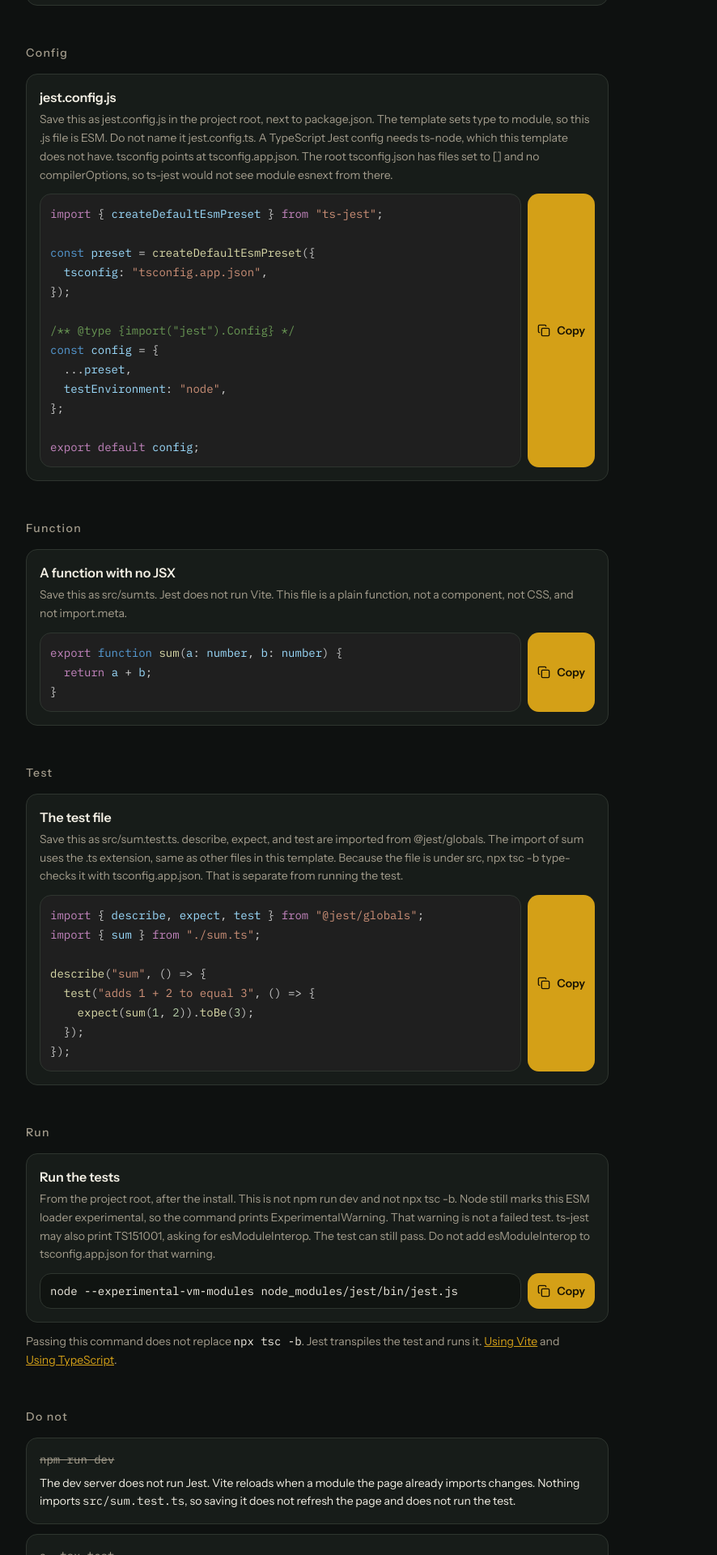
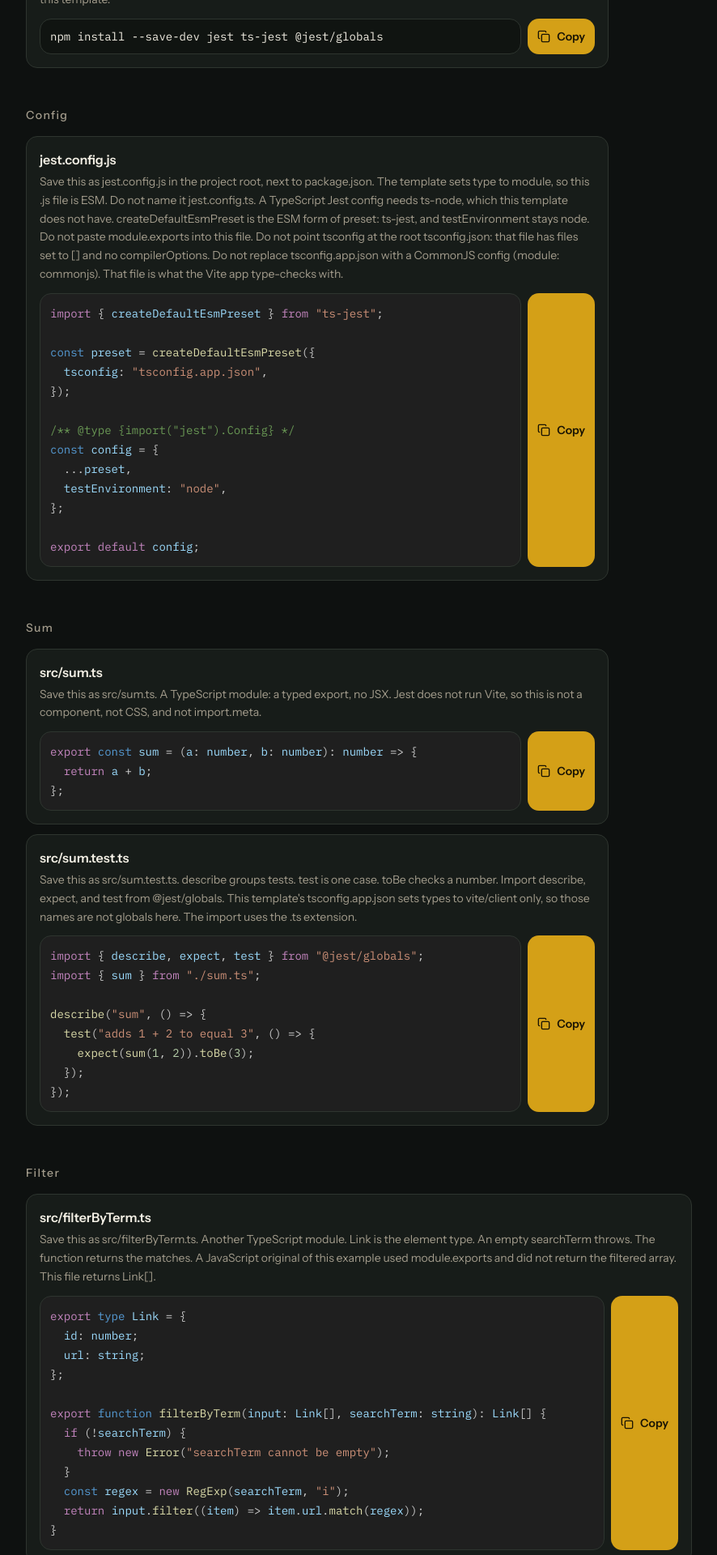
Before and after one commit to JosiahHands/viteTsCht, a React (Vite) app: page /jest in a window 1280 px wide. Shown: the part 760-2680 px from the top of the page at 81% size, without its empty margins (248-1134 px from the left). Built offline with nearby package versions, Linux system fonts and the light colour scheme.

Commit message:
Align the Jest page with TypeScript module tests

```diff
--- a/src/pages/JestPage.tsx
+++ b/src/pages/JestPage.tsx
@@ -7,7 +7,7 @@ const INSTALL: Row[] = [
     id: "jest-install",
     title: "Install Jest for TypeScript",
     detail:
-      "From the Vite React-TS project root. These are devDependencies. The React-TS template pins typescript at ~6.0.2. npm install typescript with no version is 7.0.2. ts-jest 29.4 then fails before any test, because TypeScript 7 does not expose the compiler API it needs. Do not install typescript again, and do not upgrade it on this page. @jest/globals is the Jest 30 type entry. Do not also install @types/jest. Do not install ts-node.",
+      "From the Vite React-TS project root. These are devDependencies. The React-TS template pins typescript at ~6.0.2. npm install typescript with no version is 7.0.2. ts-jest 29.4 then fails before any test, because TypeScript 7 does not expose the compiler API it needs. Do not install typescript again, and do not upgrade it on this page. @jest/globals is the Jest 30 type entry. Do not also install @types/jest. Do not install ts-node. A CommonJS walkthrough that installs typescript and @types/jest in the same command does not fit this template.",
     command: "npm install --save-dev jest ts-jest @jest/globals",
   },
 ];
@@ -17,7 +17,7 @@ const CONFIG: Row[] = [
     id: "jest-config",
     title: "jest.config.js",
     detail:
-      "Save this as jest.config.js in the project root, next to package.json. The template sets type to module, so this .js file is ESM. Do not name it jest.config.ts. A TypeScript Jest config needs ts-node, which this template does not have. tsconfig points at tsconfig.app.json. The root tsconfig.json has files set to [] and no compilerOptions, so ts-jest would not see module esnext from there.",
+      "Save this as jest.config.js in the project root, next to package.json. The template sets type to module, so this .js file is ESM. Do not name it jest.config.ts. A TypeScript Jest config needs ts-node, which this template does not have. createDefaultEsmPreset is the ESM form of preset: ts-jest, and testEnvironment stays node. Do not paste module.exports into this file. Do not point tsconfig at the root tsconfig.json: that file has files set to [] and no compilerOptions. Do not replace tsconfig.app.json with a CommonJS config (module: commonjs). That file is what the Vite app type-checks with.",
     command: `import { createDefaultEsmPreset } from "ts-jest";
 
 const preset = createDefaultEsmPreset({
@@ -34,24 +34,21 @@ export default config;`,
   },
 ];
 
-const SOURCE: Row[] = [
+const SUM: Row[] = [
   {
     id: "jest-sum",
-    title: "A function with no JSX",
+    title: "src/sum.ts",
     detail:
-      "Save this as src/sum.ts. Jest does not run Vite. This file is a plain function, not a component, not CSS, and not import.meta.",
-    command: `export function sum(a: number, b: number) {
+      "Save this as src/sum.ts. A TypeScript module: a typed export, no JSX. Jest does not run Vite, so this is not a component, not CSS, and not import.meta.",
+    command: `export const sum = (a: number, b: number): number => {
   return a + b;
-}`,
+};`,
   },
-];
-
-const TEST: Row[] = [
   {
-    id: "jest-test",
-    title: "The test file",
+    id: "jest-sum-test",
+    title: "src/sum.test.ts",
     detail:
-      "Save this as src/sum.test.ts. describe, expect, and test are imported from @jest/globals. The import of sum uses the .ts extension, same as other files in this template. Because the file is under src, npx tsc -b type-checks it with tsconfig.app.json. That is separate from running the test.",
+      "Save this as src/sum.test.ts. describe groups tests. test is one case. toBe checks a number. Import describe, expect, and test from @jest/globals. This template's tsconfig.app.json sets types to vite/client only, so those names are not globals here. The import uses the .ts extension.",
     command: `import { describe, expect, test } from "@jest/globals";
 import { sum } from "./sum.ts";
 
@@ -63,12 +60,107 @@ describe("sum", () => {
   },
 ];
 
+const FILTER: Row[] = [
+  {
+    id: "jest-filter",
+    title: "src/filterByTerm.ts",
+    detail:
+      "Save this as src/filterByTerm.ts. Another TypeScript module. Link is the element type. An empty searchTerm throws. The function returns the matches. A JavaScript original of this example used module.exports and did not return the filtered array. This file returns Link[].",
+    command: `export type Link = {
+  id: number;
+  url: string;
+};
+
+export function filterByTerm(input: Link[], searchTerm: string): Link[] {
+  if (!searchTerm) {
+    throw new Error("searchTerm cannot be empty");
+  }
+  const regex = new RegExp(searchTerm, "i");
+  return input.filter((item) => item.url.match(regex));
+}`,
+  },
+  {
+    id: "jest-filter-test",
+    title: "src/filterByTerm.test.ts",
+    detail:
+      "Save this as src/filterByTerm.test.ts. toEqual compares the array. toThrow checks the empty-term error. import type { Link } is required: verbatimModuleSyntax is on, so a type-only name cannot use a value import.",
+    command: `import { describe, expect, test } from "@jest/globals";
+import { filterByTerm, type Link } from "./filterByTerm.ts";
+
+const input: Link[] = [
+  { id: 1, url: "https://www.url1.dev" },
+  { id: 2, url: "https://www.url2.dev" },
+  { id: 3, url: "https://www.link3.dev" },
+];
+
+describe("filterByTerm", () => {
+  test("it should filter by a search term (link)", () => {
+    const output = [{ id: 3, url: "https://www.link3.dev" }];
+    expect(filterByTerm(input, "link")).toEqual(output);
+  });
+
+  test("it rejects an empty search term", () => {
+    expect(() => filterByTerm(input, "")).toThrow("searchTerm cannot be empty");
+  });
+});`,
+  },
+];
+
+const ASYNC: Row[] = [
+  {
+    id: "jest-fetch",
+    title: "src/fetchData.ts",
+    detail:
+      "Save this as src/fetchData.ts. Three exports from one module: a callback, a Promise that resolves, and a Promise that rejects. The callback type is (data: string) => void.",
+    command: `export const fetchData = (callback: (data: string) => void): void => {
+  setTimeout(() => {
+    callback("peanut butter");
+  }, 10);
+};
+
+export const fetchDataPromise = (): Promise<string> => {
+  return Promise.resolve("peanut butter");
+};
+
+export const failFetch = (): Promise<string> => {
+  return Promise.reject(new Error("Failed to fetch data"));
+};`,
+  },
+  {
+    id: "jest-fetch-test",
+    title: "src/fetchData.test.ts",
+    detail:
+      "Save this as src/fetchData.test.ts. jest.fn builds the mock callback. toHaveBeenCalledWith checks what it received. Call done() when the timer finishes, or the test ends before the callback runs. resolves and rejects cover the two Promises. await the expect.",
+    command: `import { describe, expect, jest, test } from "@jest/globals";
+import { failFetch, fetchData, fetchDataPromise } from "./fetchData.ts";
+
+describe("fetchData", () => {
+  test("calls the callback with the data", (done) => {
+    const callback = jest.fn();
+    fetchData(callback);
+    setTimeout(() => {
+      expect(callback).toHaveBeenCalledWith("peanut butter");
+      done();
+    }, 20);
+  });
+
+  test("resolves the data", async () => {
+    await expect(fetchDataPromise()).resolves.toBe("peanut butter");
+  });
+
+  test("rejects with an error", async () => {
+    await expect(failFetch()).rejects.toThrow("Failed to fetch data");
+  });
+});`,
+  },
+];
+
 const RUN: Row[] = [
   {
     id: "jest-run",
     title: "Run the tests",
     detail:
-      "From the project root, after the install. This is not npm run dev and not npx tsc -b. Node still marks this ESM loader experimental, so the command prints ExperimentalWarning. That warning is not a failed test. ts-jest may also print TS151001, asking for esModuleInterop. The test can still pass. Do not add esModuleInterop to tsconfig.app.json for that warning.",
+      "From the project root, after the install. This is not npm run dev and not npx tsc -b. Those other guides run npx jest or npm test. This template has no test script, and npx jest alone does not turn on Node's ESM loader. Node still prints ExperimentalWarning. That warning is not a failed test. ts-jest may also print TS151001, asking for esModuleInterop. The tests can still pass. Do not add esModuleInterop to tsconfig.app.json for that warning.",
     command: "node --experimental-vm-modules node_modules/jest/bin/jest.js",
   },
 ];
@@ -76,8 +168,9 @@ const RUN: Row[] = [
 const JUMPS = [
   { href: "#install", label: "Install" },
   { href: "#config", label: "Config" },
-  { href: "#source", label: "Function" },
-  { href: "#test", label: "Test" },
+  { href: "#sum", label: "Sum" },
+  { href: "#filter", label: "Filter" },
+  { href: "#async", label: "Mock and async" },
   { href: "#run", label: "Run" },
   { href: "#dont", label: "Do not" },
 ];
@@ -90,12 +183,13 @@ export default function JestPage() {
       <header className="border-b border-border pb-8">
         <Kicker>React · Vite · TypeScript</Kicker>
         <h1 className="mt-3 text-4xl font-semibold tracking-tight text-fg sm:text-5xl">
-          Jest for a TypeScript file
+          Jest for TypeScript modules
         </h1>
         <p className="mt-4 max-w-xl text-lg leading-relaxed text-muted">
-          Jest does not run through Vite. The Jest getting-started page says Vite does not support Jest, and{" "}
-          <Code>vite-jest</Code> does not work on Vite after 2.4.2. This page tests <Code>src/sum.ts</Code>. It does
-          not render a component.{" "}
+          These are <Code>.ts</Code> modules in the React-TS app, not <Code>.tsx</Code> components. The cases match a
+          plain TypeScript Jest walkthrough (a typed <Code>sum</Code>, a mock, a resolved Promise, a rejected Promise)
+          and a filter module checked with <Code>toEqual</Code>. Jest does not run through Vite.{" "}
+          <Code>vite-jest</Code> does not work on Vite after 2.4.2.{" "}
           <Link to="/" className="text-primary underline">
             The Vite sheet
           </Link>{" "}
@@ -106,18 +200,32 @@ export default function JestPage() {
 
       <CommandGroup id="install" title="Install" rows={INSTALL} copied={copied} copyErrorId={copyErrorId} onCopy={copy} />
       <CommandGroup id="config" title="Config" rows={CONFIG} copied={copied} copyErrorId={copyErrorId} onCopy={copy} />
-      <CommandGroup id="source" title="Function" rows={SOURCE} copied={copied} copyErrorId={copyErrorId} onCopy={copy} />
-      <CommandGroup id="test" title="Test" rows={TEST} copied={copied} copyErrorId={copyErrorId} onCopy={copy} />
+      <CommandGroup id="sum" title="Sum" rows={SUM} copied={copied} copyErrorId={copyErrorId} onCopy={copy} />
+      <CommandGroup id="filter" title="Filter" rows={FILTER} copied={copied} copyErrorId={copyErrorId} onCopy={copy} />
+      <CommandGroup
+        id="async"
+        title="Mock and async"
+        rows={ASYNC}
+        copied={copied}
+        copyErrorId={copyErrorId}
+        onCopy={copy}
+      />
       <CommandGroup id="run" title="Run" rows={RUN} copied={copied} copyErrorId={copyErrorId} onCopy={copy} />
 
       <p className="mt-3 text-sm leading-relaxed text-muted">
-        Passing this command does not replace <Code>npx tsc -b</Code>. Jest transpiles the test and runs it.{" "}
+        Passing this command does not replace <Code>npx tsc -b</Code>. An unused local fails <Code>tsc -b</Code> and
+        this Jest command still passes. A <Code>string</Code> returned from <Code>sum</Code> fails <Code>tsc</Code>{" "}
+        and the test still runs, then fails at <Code>toBe</Code> because the value is wrong.{" "}
+        <a href="https://www.geeksforgeeks.org/typescript/how-to-test-typescript-with-jest/" className="text-primary underline">
+          Testing TypeScript with Jest
+        </a>
+        ,{" "}
+        <a href="https://www.valentinog.com/blog/jest/" className="text-primary underline">
+          Jest tutorial
+        </a>
+        ,{" "}
         <a href="https://jestjs.io/docs/getting-started#using-vite" className="text-primary underline">
           Using Vite
-        </a>{" "}
-        and{" "}
-        <a href="https://jestjs.io/docs/getting-started#using-typescript" className="text-primary underline">
-          Using TypeScript
         </a>
         .
       </p>
@@ -129,21 +237,23 @@ export default function JestPage() {
             <p className="font-mono text-sm text-muted line-through">npm run dev</p>
             <p className="mt-2 text-sm leading-relaxed text-fg">
               The dev server does not run Jest. Vite reloads when a module the page already imports changes. Nothing
-              imports <Code>src/sum.test.ts</Code>, so saving it does not refresh the page and does not run the test.
+              imports a file whose name ends in <Code>.test.ts</Code>, so saving one does not refresh the page and
+              does not run the test.
             </p>
           </li>
           <li className="rounded-lg border border-border bg-surface px-4 py-4">
             <p className="font-mono text-sm text-muted line-through">a .tsx test</p>
             <p className="mt-2 text-sm leading-relaxed text-fg">
               JSX, CSS, and <Code>import.meta</Code> go through Vite. This Jest config does not load Vite plugins.
-              Keep this test on the plain function.
+              Keep these tests on the <Code>.ts</Code> modules above.
             </p>
           </li>
           <li className="rounded-lg border border-border bg-surface px-4 py-4">
-            <p className="font-mono text-sm text-muted line-through">@types/jest</p>
+            <p className="font-mono text-sm text-muted line-through">module.exports</p>
             <p className="mt-2 text-sm leading-relaxed text-fg">
-              Jest 30 ships its types. Import them from <Code>@jest/globals</Code>. A second <Code>@types/jest</Code>{" "}
-              package fights that.
+              The React-TS template is <Code>type: module</Code>. Export with <Code>export</Code>.{" "}
+              <Code>module.exports</Code> and a Jest config that assigns <Code>module.exports</Code> are the CommonJS
+              shape. They do not load as this app's config.
             </p>
           </li>
         </ul>
```
